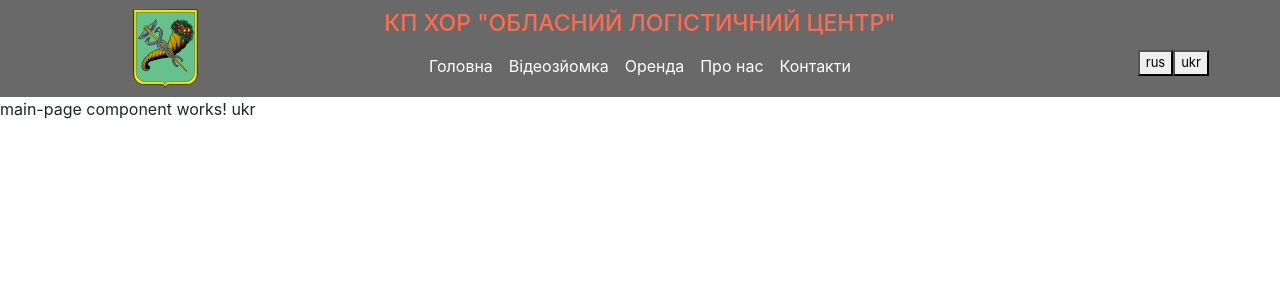
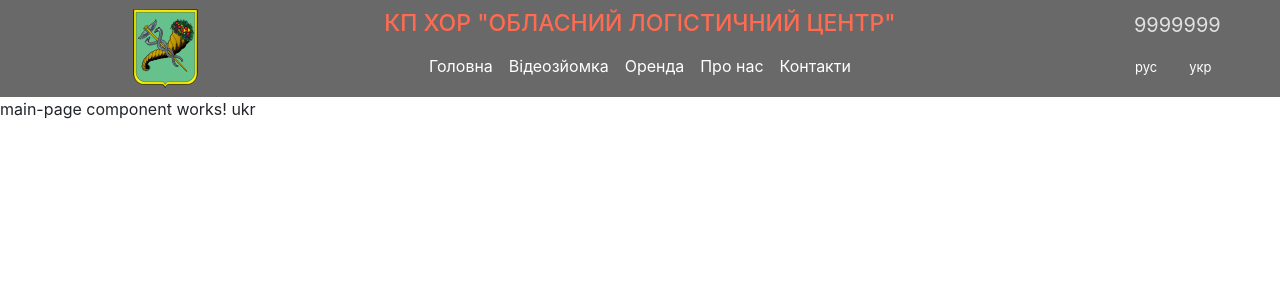
Before and after one commit to AlekseiiKanaiev/angular-olc-project, an Angular app: page /golovna in a window 1280 px wide. Shown: the top 300 px of the page. Built offline with nearby package versions, Linux system fonts and the light colour scheme; no server answers.

Commit message:
finish getting data from server

```diff
--- /dev/null
+++ b/src/app/_services/getData.service.ts
@@ -0,0 +1,13 @@
+import { Injectable } from '@angular/core';
+import { HttpClient } from '@angular/common/http';
+import { Observable } from 'rxjs';
+import { User } from '../_models/user.model';
+
+@Injectable()
+export class GetDataService {
+    constructor (private http: HttpClient) {}
+
+    getMainUser(): Observable<User> {
+        return this.http.get<User>(`http://127.0.0.1:5000/getMainUser`);
+    }
+}
--- a/src/app/components/header/header.component.css
+++ b/src/app/components/header/header.component.css
@@ -89,7 +89,7 @@ h1{
 .navbar-nav .nav-link{
     color: white;
 }
-.navbar-nav .nav-link:hover, .dropdown-item:hover{
+.navbar-nav .nav-link:hover, .nav-link:hover, .dropdown-item:hover{
     cursor: pointer;
     color: #FF6B50;
     transition: color 0.25s ease;
--- a/src/app/components/header/header.component.html
+++ b/src/app/components/header/header.component.html
@@ -31,7 +31,7 @@
                   <h6>
                       <div class="sm-h-phone d-md-none d-sm-block">
                           <i class="fas fa-mobile-alt"></i>
-                          <!-- {{ main_user.phone }} -->
+                          {{ (mainUser)? mainUser.phone : 9999999 }}
                       </div>
                   </h6>
                   <div class="menu d-flex justify-content-center">
@@ -126,18 +126,20 @@
               <div class="col-md-2 right">
                   <div class="h-phone d-none d-md-block">
                       <i class="fas fa-mobile-alt"></i>
-                      <!-- {{ main_user.phone }} -->
+                      {{ (mainUser)? mainUser.phone : 9999999 }}
                   </div>
                   <nav class="nav justify-content-center lang">
-                      <li class="nav-item">
-                        <button (click)="onClick('rus')">rus</button>
-                          <!-- <a class="nav-link" id = 'ukr'
-                              href="{{request.path}}?lang=ukr">укр</a> -->
+                      <li class="nav-item" routerLinkActive = "active">
+                        <a class="nav-link" id = 'rus'
+                        (click)="onClick('rus')">
+                            рус
+                        </a>
                       </li>
-                      <li class="nav-item">
-                        <button (click)="onClick('ukr')">ukr</button>
-                          <!-- <a class="nav-link {{ lang=='rus' and 'active' }}" id = 'rus'
-                              href = "{{request.path}}?lang=rus">рус</a> -->
+                      <li class="nav-item" routerLinkActive = "active">
+                        <a class="nav-link" id = 'ukr'
+                        (click)="onClick('ukr')">
+                            укр
+                        </a>
                       </li>
                   </nav>
               </div>
--- a/src/app/components/header/header.component.ts
+++ b/src/app/components/header/header.component.ts
@@ -1,5 +1,7 @@
-import { Component, OnInit, HostListener, ElementRef } from '@angular/core';
-import { LangSevice } from 'src/app/services/lang.service';
+import { Component, OnInit } from '@angular/core';
+import { LangSevice } from 'src/app/_services/lang.service';
+import { GetDataService } from 'src/app/_services/getData.service';
+import { User } from 'src/app/_models/user.model';
 
 @Component({
   selector: 'app-header',
@@ -7,21 +9,38 @@ import { LangSevice } from 'src/app/services/lang.service';
   styleUrls: ['./header.component.css']
 })
 export class HeaderComponent implements OnInit {
-  isUkr = true;
-  lang = 'ukr';
+  private isUkr = false;
+  private lang = 'ukr';
+  mainUser: User;
 
-  constructor(private langServ: LangSevice) { }
+  constructor(private langServ: LangSevice, private getDateServ: GetDataService) { }
 
   ngOnInit() {
+    console.log(this.mainUser);
+    this.getLang();
+    this.getMainUser();
+  }
+
+  private onClick(lang) {
+    if (this.lang !== lang) {
+      this.langServ.setLang(lang);
+    }
+  }
+
+  private getLang() {
     this.langServ.obsLang.subscribe(
-      () => this.lang = this.langServ.getLang()
+      () => {
+        this.lang = this.langServ.getLang();
+        this.isUkr = !this.isUkr;
+      }
     );
   }
 
-  onClick(lang) {
-    if (this.lang !== lang) {
-      this.isUkr = !this.isUkr;
-      this.langServ.setLang(lang);
-    }
+  private getMainUser() {
+    this.getDateServ.getMainUser().subscribe(
+      (user) => {
+        this.mainUser = user;
+      }
+    );
   }
 }
--- a/src/app/main-page/components/main-page.component.ts
+++ b/src/app/main-page/components/main-page.component.ts
@@ -1,5 +1,5 @@
 import { Component, Input, OnInit } from '@angular/core';
-import { LangSevice } from 'src/app/services/lang.service';
+import { LangSevice } from 'src/app/_services/lang.service';
 
 @Component({
     selector: 'app-main-page-comp',
--- a/src/app/services/get-query-params.service.ts
+++ /dev/null
@@ -1,25 +0,0 @@
-import { Injectable } from '@angular/core';
-import { Router, ActivatedRoute } from '@angular/router';
-
-@Injectable()
-export class GetQueryParamsService {
-    // queryLang = 'ukr';
-    constructor (private router: Router, private activeRoute: ActivatedRoute) {
-        // this.activeRoute.queryParams.subscribe(
-        //     (params) => {
-        //         if (params.lang) {
-        //             this.queryLang = params.lang;
-        //         }
-        //     }
-        // );
-    }
-    getQueryLang() {
-        this.activeRoute.queryParams.subscribe(
-            (params) => {
-                if (params['lang']) {
-                    return params['lang'];
-                }
-            }
-        );
-    }
-}
--- a/src/app/services/getData.service.ts
+++ /dev/null
@@ -1,6 +0,0 @@
-import { Injectable } from '@angular/core';
-
-@Injectable()
-export class GetDataService {
-
-}
```
Also changed, not shown: src/app/_models/user.model.ts (added, +10 -0 lines), src/app/_models/video.model.ts (added, +10 -0 lines), src/app/app.module.ts (+7 -5 lines), src/app/_directives/slide.directive.ts (renamed from src/app/directives/slide.directive.ts), src/app/_services/lang.service.ts (renamed from src/app/services/lang.service.ts).
